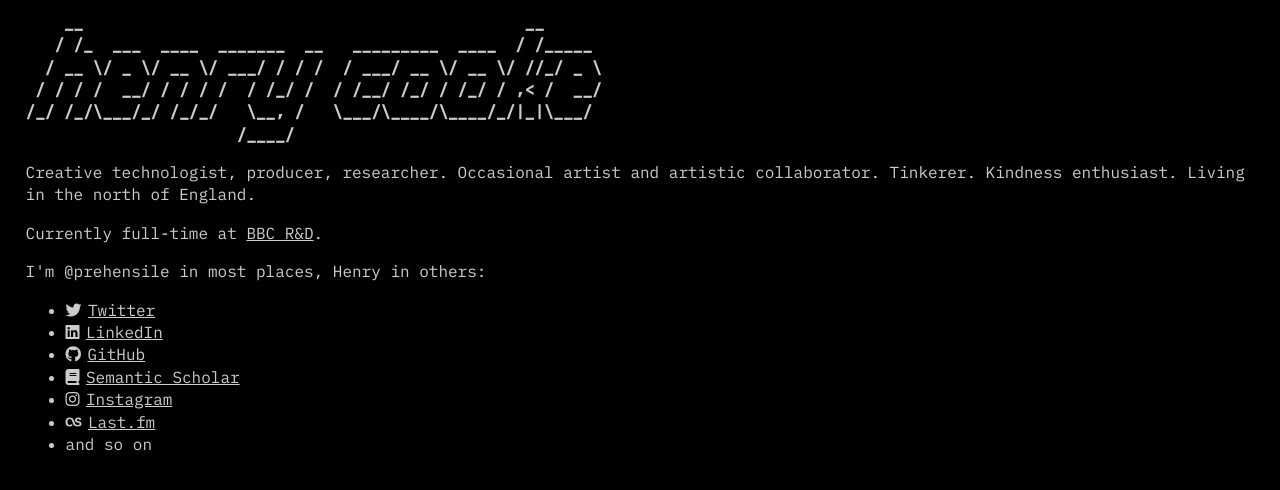
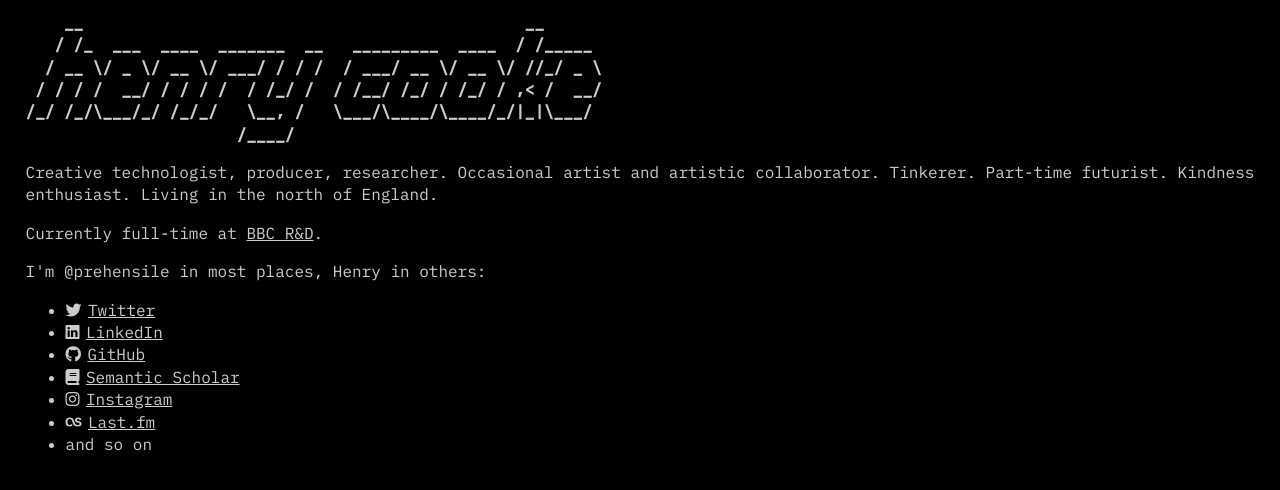
Before and after one commit to prehensile/prehensile.github.io, a Jekyll site: the page index.html, which Jekyll copies as it is, in a window 1280 px wide. Shown: the top 490 px of the page. Built offline with Jekyll 4.4.1, drawn with Linux system fonts in a browser that asks for light colours; nearby versions of some CDN libraries.

Commit message:
Part-time futurist

```diff
--- a/index.html
+++ b/index.html
@@ -37,7 +37,7 @@
     </h1>
 
     <p>
-        Creative technologist, producer, researcher. Occasional artist and artistic collaborator. Tinkerer. Kindness enthusiast. Living in the north of England.
+        Creative technologist, producer, researcher. Occasional artist and artistic collaborator. Tinkerer. Part-time futurist. Kindness enthusiast. Living in the north of England.
     </p>
     <p>
        Currently full-time at <a href="https://bbc.co.uk/rd">BBC R&D</a>.
```
